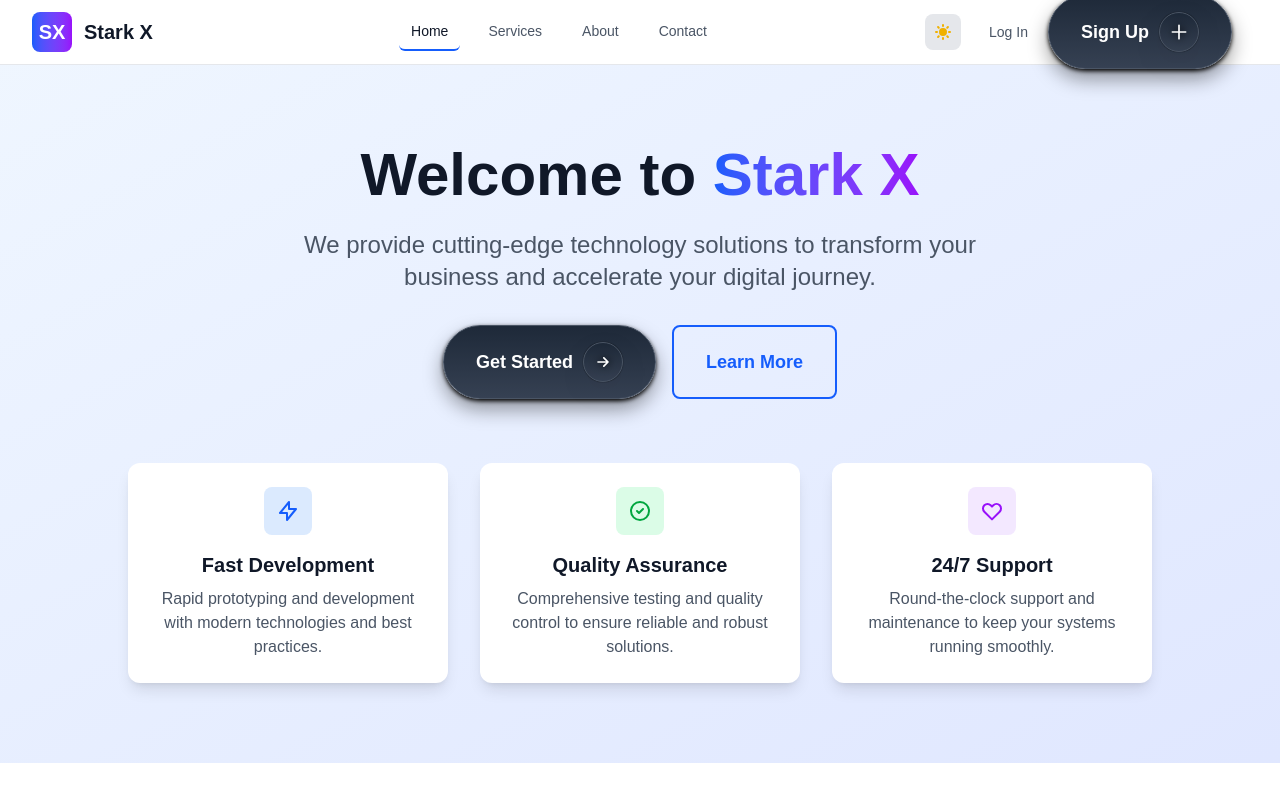
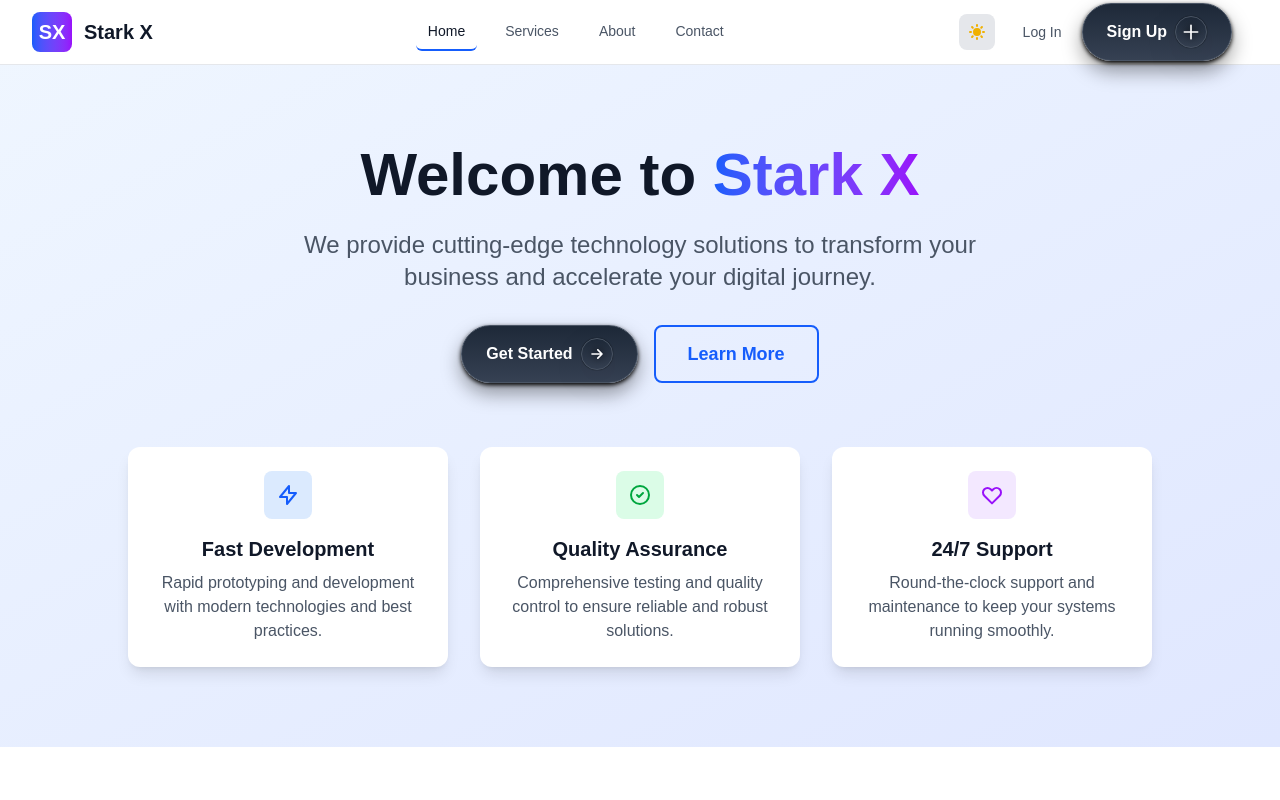
Before and after one commit to Zu-Team/Stark-X, a Next.js app: page / in a window 1280 px wide. Built offline with nearby package versions, Linux system fonts and the light colour scheme.

Commit message:
Make StyledButton component smaller

```diff
--- a/src/components/StyledButton.tsx
+++ b/src/components/StyledButton.tsx
@@ -14,7 +14,7 @@ export default function StyledButton({ children, onClick, className = '', icon }
     <button
       onClick={onClick}
       className={`
-        relative px-8 py-4 text-lg font-bold text-white
+        relative px-6 py-3 text-base font-bold text-white
         bg-gradient-to-b from-gray-800 to-gray-700
         rounded-full cursor-pointer
         shadow-[0_2px_4px_rgba(0,0,0,1),0_10px_20px_rgba(0,0,0,0.4)]
@@ -32,7 +32,7 @@ export default function StyledButton({ children, onClick, className = '', icon }
     >
       {children}
       {icon && (
-        <div className="relative flex items-center justify-center w-10 h-10 ml-2.5 bg-gradient-to-b from-gray-800 to-gray-700 rounded-full shadow-[0_0_1px_rgba(0,0,0,1)] border border-gray-600 transition-all duration-200 before:absolute before:-top-0.5 before:-right-0.5 before:-bottom-0.5 before:-left-0.5 before:bg-gradient-to-b before:from-gray-600 before:to-black before:-z-10 before:rounded-full before:transition-all before:duration-200 before:opacity-100">
+        <div className="relative flex items-center justify-center w-8 h-8 ml-2 bg-gradient-to-b from-gray-800 to-gray-700 rounded-full shadow-[0_0_1px_rgba(0,0,0,1)] border border-gray-600 transition-all duration-200 before:absolute before:-top-0.5 before:-right-0.5 before:-bottom-0.5 before:-left-0.5 before:bg-gradient-to-b before:from-gray-600 before:to-black before:-z-10 before:rounded-full before:transition-all before:duration-200 before:opacity-100">
           <div className="icon transition-all duration-400 ease-in-out hover:rotate-[-35deg] hover:drop-shadow-[0_10px_20px_rgba(50,50,50,1),0_0_20px_rgba(2,2,2,1)] drop-shadow-[0_10px_20px_rgba(26,25,25,0.9),0_0_4px_rgba(0,0,0,1)]">
             {icon}
           </div>
```
